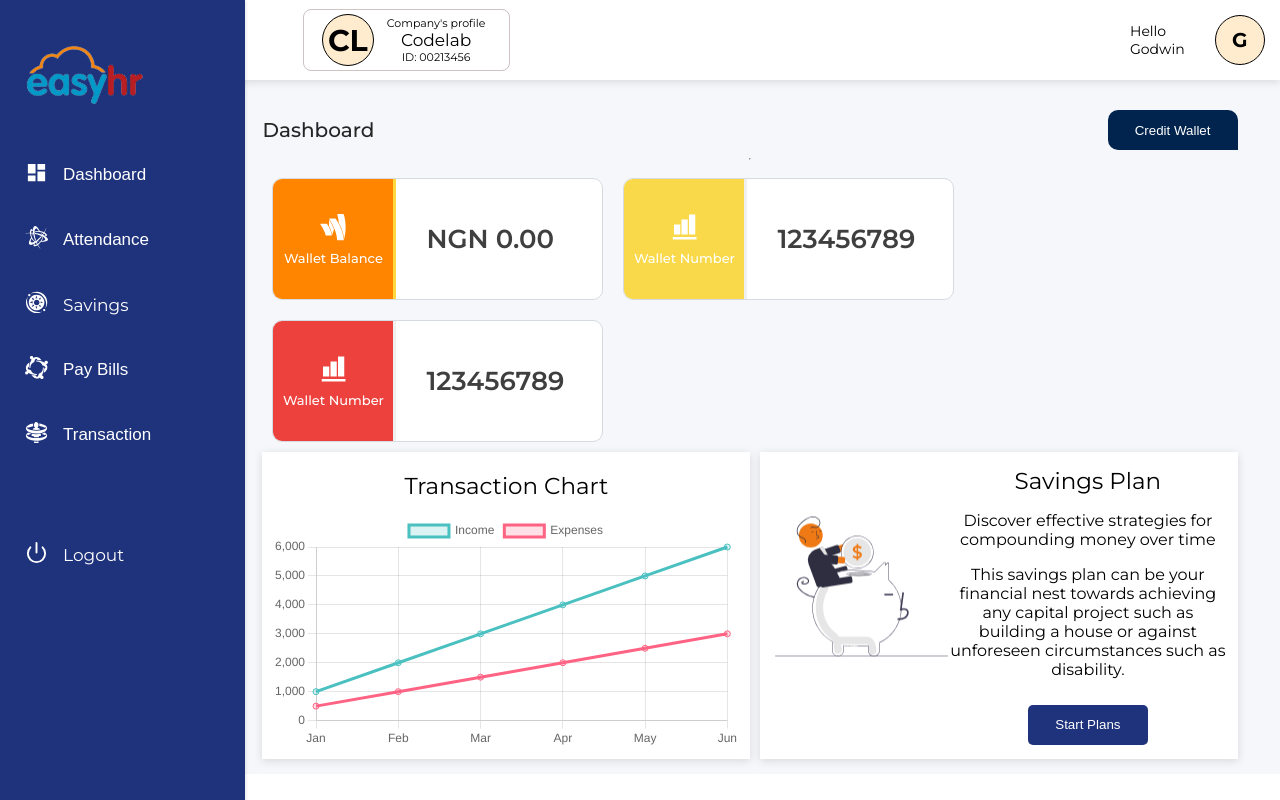
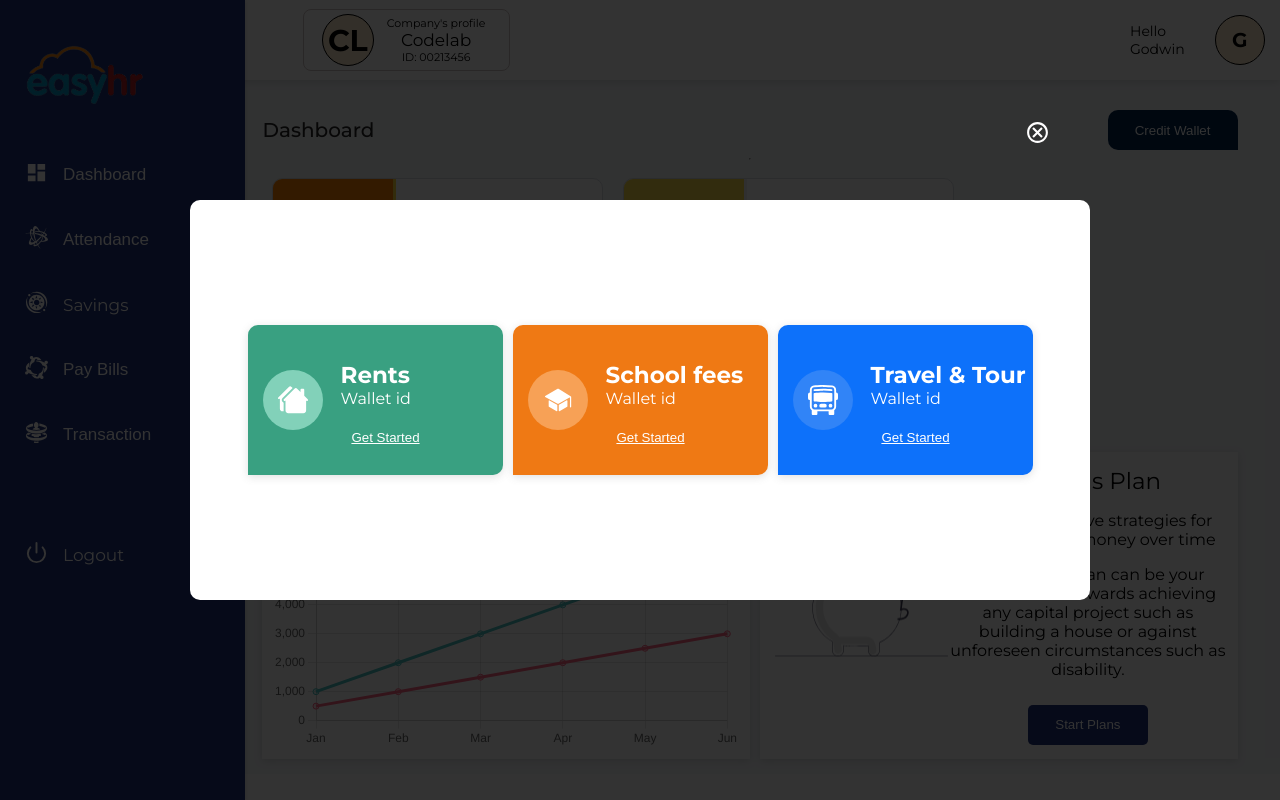
Before and after one commit to OgbuEsther/Easy_HR_FE2, a React (Create React App) app: page /staffdashboard in a window 1280 px wide. Both pictures are taken after a click on the button "Start Plans". Built offline with nearby package versions, Linux system fonts and the light colour scheme.

Commit message:
plan part

```diff
--- /dev/null
+++ b/src/pages/Plan.tsx
@@ -0,0 +1,228 @@
+import React, {useState} from 'react'
+import styled from 'styled-components'
+import { BsArrowRightShort, BsFillHousesFill, BsBusFront } from "react-icons/bs";
+import { IoIosSchool } from "react-icons/io"
+import { MdOutlineCancel } from "react-icons/md";
+
+const Plan = () => {
+
+      const [plans, setplans] = useState(false);
+        const [rents, setRents] = useState(false);
+        const [fees, setfees] = useState(false);
+    const [tour, setTour] = useState(false);
+
+    const Showplans = () => {
+    setplans(!plans);
+  };
+
+  const Showrents = () => {
+    setRents(!rents);
+    setplans(false);
+  };
+
+  const Showfees = () => {
+    setfees(!fees);
+    setplans(false);
+  };
+
+  const Showtour = () => {
+    setTour(!tour);
+    setplans(false);
+  };
+
+  const Remove = () => {
+    setplans(false);
+  };
+
+  const Removerent = () => {
+    setRents(false);
+  };
+
+  const Removefees = () => {
+    setfees(false);
+  };
+
+  const Removetour = () => {
+    setTour(false);
+  };
+
+  return (
+      <Container>
+          <Holder>
+            <Card4>
+              <Circle4>
+                <BsFillHousesFill />
+              </Circle4>
+              <Wallet>
+                <h3>Rents</h3>
+                <p>Wallet id</p>
+                <button onClick={Showrents}>Get Started</button>
+              </Wallet>
+            </Card4>
+
+            <Card2>
+              <Circle2>
+                <IoIosSchool />
+              </Circle2>
+              <Wallet>
+                <h3>School fees</h3>
+                <p>Wallet id</p>
+                <button onClick={Showfees}>Get Started</button>
+              </Wallet>
+            </Card2>
+
+            <Card3>
+              <Circle3>
+                <BsBusFront />
+              </Circle3>
+              <Wallet>
+                <h3>Travel & Tour</h3>
+                <p>Wallet id</p>
+                <button onClick={Showtour}>Get Started</button>
+              </Wallet>
+            </Card3>
+            <Icons onClick={Remove}>
+              <MdOutlineCancel />
+            </Icons>
+          </Holder>
+    </Container>
+  )
+}
+
+export default Plan
+const Icons = styled.div`
+  position: absolute;
+  font-size: 25px;
+  right: 18%;
+  color: #fff;
+  cursor: pointer;
+  top: 120px;
+`;
+const Circle3 = styled.div`
+  width: 60px;
+  height: 60px;
+  display: flex;
+  justify-content: center;
+  align-items: center;
+  border-radius: 50px;
+  background-color: #3184f7;
+  color: #fff;
+  font-size: 30px;
+`;
+const Card3 = styled.div`
+  width: 240px;
+  height: 150px;
+  background-color: #0d71fa;
+  box-shadow: rgba(99, 99, 99, 0.2) 0px 2px 8px 0px;
+  border-top-left-radius: 10px;
+  border-top-right-radius: 10px;
+  border-bottom-right-radius: 10px;
+  display: flex;
+  align-items: center;
+  cursor: pointer;
+  padding-left: 15px;
+  margin: 10px;
+`;
+const Circle2 = styled.div`
+  width: 60px;
+  height: 60px;
+  display: flex;
+  justify-content: center;
+  align-items: center;
+  border-radius: 50px;
+  background-color: #f7a156;
+  color: #fff;
+  font-size: 30px;
+`;
+const Card2 = styled.div`
+  width: 240px;
+  height: 150px;
+  background-color: #ef7914;
+  box-shadow: rgba(99, 99, 99, 0.2) 0px 2px 8px 0px;
+  border-top-left-radius: 10px;
+  border-top-right-radius: 10px;
+  border-bottom-right-radius: 10px;
+  display: flex;
+  align-items: center;
+  cursor: pointer;
+  padding-left: 15px;
+`;
+const Wallet = styled.div`
+  display: flex;
+  flex-direction: column;
+  margin-left: 18px;
+  margin-top: 15px;
+  p {
+    color: #fff;
+    margin: 0;
+  }
+  h3 {
+    color: #fff;
+    font-size: 23px;
+    margin: 0;
+  }
+  button {
+    cursor: pointer;
+    margin-top: 12px;
+    outline: none;
+    border: none;
+    width: 90px;
+    background: none;
+    height: 35px;
+    border-radius: 50px;
+    text-decoration: underline;
+    color: #fff;
+  }
+`;
+const Circle4 = styled.div`
+  width: 60px;
+  height: 60px;
+  display: flex;
+  justify-content: center;
+  align-items: center;
+  border-radius: 50px;
+  background-color: #82d1b9;
+  color: #fff;
+  font-size: 30px;
+`;
+const Card4 = styled.div`
+  width: 240px;
+  height: 150px;
+  background-color: #39a081;
+  box-shadow: rgba(99, 99, 99, 0.2) 0px 2px 8px 0px;
+  border-top-left-radius: 10px;
+  border-top-right-radius: 10px;
+  border-bottom-right-radius: 10px;
+  display: flex;
+  align-items: center;
+  cursor: pointer;
+  padding-left: 15px;
+  margin: 10px;
+`;
+const Holder = styled.div`
+  width: 900px;
+  height: 400px;
+  display: flex;
+  background-color: #fff;
+  border-radius: 10px;
+  justify-content: center;
+  align-items: center;
+`;
+
+const Container = styled.div`
+    width: 100%;
+  height: 100vh;
+  display: flex;
+  align-items: center;
+  z-index: 123456;
+  position: relative;
+  justify-content: center;
+  background-color: rgba(0, 0, 0, 0.8);
+  position: absolute;
+  position: fixed;
+  left: 0;
+  right: 0;
+  top: 0;
+  z-index: 5;
+  transition: all 350ms ease-in-out;
+`
--- a/src/pages/Staffcomp.tsx
+++ b/src/pages/Staffcomp.tsx
@@ -11,6 +11,7 @@ import { GiHypersonicMelon } from "react-icons/gi"
 import img from "../Assets/saves.svg"
 import { AiFillAlert, AiOutlineDeploymentUnit, AiFillDashboard } from "react-icons/ai"
 import { useAppSelector } from "../components/global/Store";
+import Plan from "./Plan";
 
 
 
@@ -21,6 +22,12 @@ const ParentComp = () => {
 
 
     const [show, setShow] = React.useState(false);
+
+    const [view, setView] = React.useState(false);
+
+    const Opens = () => {
+    setView(!view);
+  };
 
   const Toggle = () => {
     setShow(!show);
@@ -118,10 +125,16 @@ const ParentComp = () => {
                                   <p>Discover effective strategies for compounding money over time</p>
                                   <C><p>This savings plan can be your financial nest towards achieving any capital project such as building a house or against unforeseen circumstances such as disability.</p></C>
                               </P>
-                              <Button >Start Plans</Button>
+                              <Button onClick={Opens}>Start Plans</Button>
                           </Savehold>
                       </Planhold>
                   </Down>
+
+                  {view ? (
+                      <Open>
+                      <Plan />
+                  </Open>
+                  ): null}
         </Wrapper>
       </Container>
     </div>
@@ -129,6 +142,22 @@ const ParentComp = () => {
 };
 
 export default ParentComp;
+const Open = styled.div`
+    width: 100%;
+  height: 100vh;
+  display: flex;
+  align-items: center;
+  z-index: 123456;
+  position: relative;
+  justify-content: center;
+  position: absolute;
+  position: fixed;
+  left: 0;
+  right: 0;
+  top: 0;
+  z-index: 5;
+  transition: all 350ms ease-in-out;
+`
 const Circle3 = styled.div`
     width: 60px;
     height: 60px;
```
